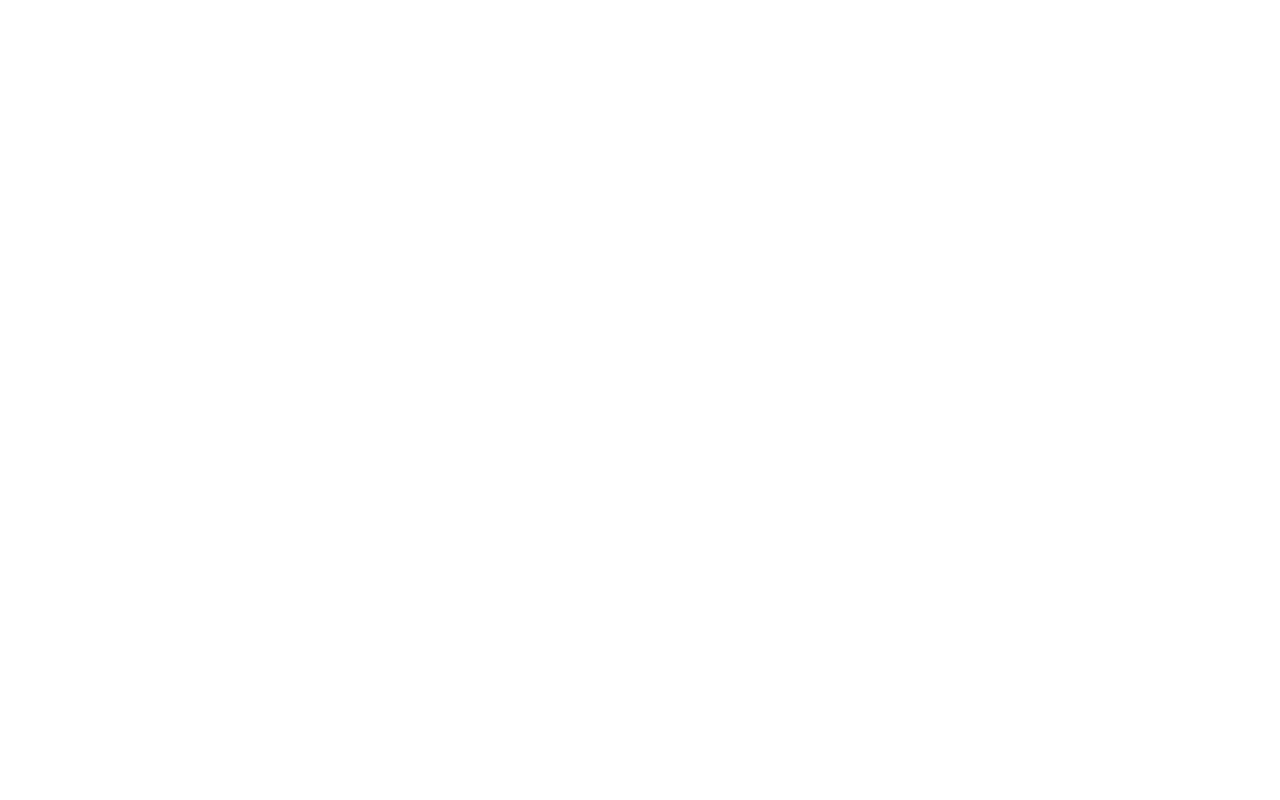
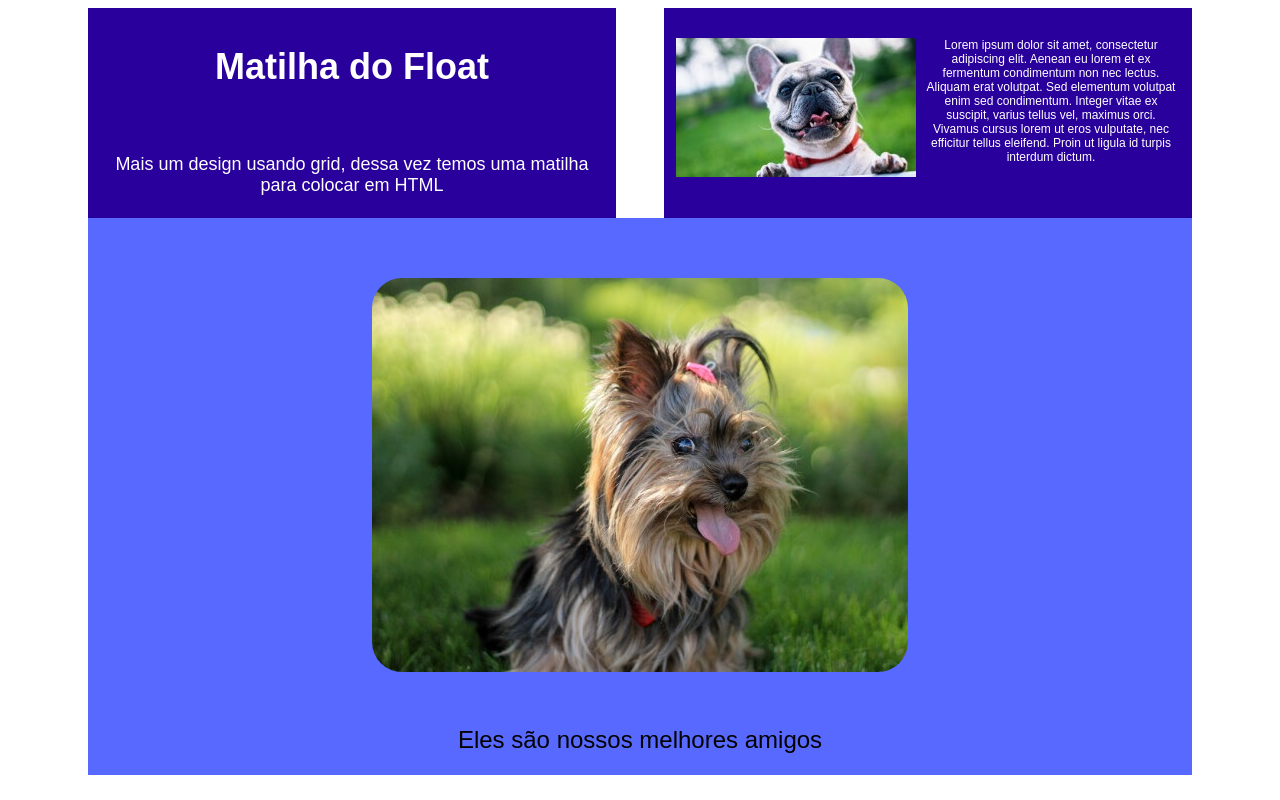
Before and after one commit to ernanivianna/layout_float_matilha, a plain HTML site: page index.html in a window 1280 px wide. Drawn offline with Linux system fonts and the light colour scheme.

Commit message:
Criadas as rows 1 e 2 do layout e tratados no css

```diff
--- a/index.html
+++ b/index.html
@@ -8,6 +8,26 @@
     <link rel="stylesheet" href="style.css">
 </head>
 <body>
-
+    <div class="wrapper">
+        <div class="row">
+            <section class="col-2-4 titulo-principal">
+                <h1>Matilha do Float</h1>
+                <br>
+                <p>Mais um design usando grid, dessa vez temos uma matilha para colocar em HTML</p>
+            </section>
+            <section class="col-2-4 com-cachorro">
+                <img class="dog-1" src="../imagens/dog-1.jpg" alt="dog-1.jpg">
+                <p>
+                    Lorem ipsum dolor sit amet, consectetur adipiscing elit. Aenean eu lorem et ex fermentum condimentum non nec lectus. Aliquam erat volutpat. Sed elementum volutpat enim sed condimentum. Integer vitae ex suscipit, varius tellus vel, maximus orci. Vivamus cursus lorem ut eros vulputate, nec efficitur tellus eleifend. Proin ut ligula id turpis interdum dictum.
+                </p>
+            </section>
+        </div>
+        <div class="row">
+            <section class="col-4">
+                <img class="dog-2" src="../imagens/dog-2.jpg" alt="dog-2.jpg">
+                <p>Eles são nossos melhores amigos</p>
+            </section>
+        </div>
+    </div>
 </body>
 </html>
--- a/style.css
+++ b/style.css
@@ -13,4 +13,142 @@ body {
     font-family: Arial, Helvetica, sans-serif;
 }
 
-/* Iniciando este projeto com conceito mobile first */
+.wrapper {
+    width: 97%;
+    max-width: 1200px;
+    /* sempre centralizado na tela com margin: 0 auto */
+    margin: 0 auto;
+    float: none;
+    background-color: #ffffff;
+}
+
+.div img {
+    width: 100%;
+}
+
+.row::after {
+    content: '';
+    display: table;
+    clear: both;
+}
+
+.dog-1 {
+    max-width: 133px;
+    margin-bottom: 100%;
+    margin-right: 1em;
+}
+
+.col-2-4, .col-4 {
+    width: 92%;
+    margin-left: 4%;
+    margin-right: 4%;
+    min-height: 1px;
+    padding: 0.5em;
+    text-align: center;
+}
+
+.col-2-4 {
+    background-color: #29009C;
+    color:#ffffff;
+}
+
+.col-4 {
+    background-color: #5769FF;
+    max-height: 405px;
+    font-size: 24px;
+}
+
+.col-4 p {
+    margin: 2em;
+}
+
+.titulo-principal {
+    padding: 1em;
+}
+
+.titulo-principal h1 {
+    font-size: 36px;
+    font-weight: bold;
+}
+
+.titulo-principal p {
+    font-size: 18px;
+}
+
+.com-cachorro {
+    font-size: 12px;
+}
+
+.com-cachorro img {
+    float: left;
+}
+
+.dog-2 {
+    border-radius: 30px;
+    max-height: 222px;
+    max-width: 235px;
+    margin-top: 2em;
+}
+
+/* tablet */
+@media only screen and (min-width: 480px) {
+
+    .div img {
+        width: 100%;
+    }
+    .col-2-4 {
+        min-height: 210px;
+    }
+
+    .dog-1 {
+        max-width: 240px;
+        margin-bottom: 100%;
+    }
+
+    .col-4 {
+        max-height: 412px;
+    }
+
+    .dog-2 {
+        max-height: 292px;
+        max-width: 315px;
+    }
+
+
+
+}
+
+/* desktop */
+@media only screen and (min-width: 768px) {
+
+    .col-2-4 {
+        margin-right: 0;
+        padding: 0.5em;
+        float: left;
+        max-height: 186px;
+        width: 44%;
+    }
+
+    .div img {
+        width: 100%;
+    }
+
+    .dog-1 {
+        max-width: 240px;
+        margin: 2em 0.5em;
+    }
+
+    .com-cachorro p {
+        margin: 2em 0.5em;
+    }
+
+    .col-4 {
+        max-height: 557px;
+    }
+
+    .dog-2 {
+        max-height: 394px;
+        max-width: 536px;
+    }
+
+}
```
Also changed, not shown: imagens/dog-1.jpg (added), imagens/dog-2.jpg (added).
